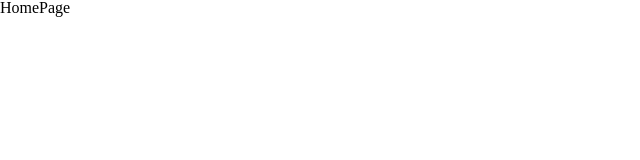
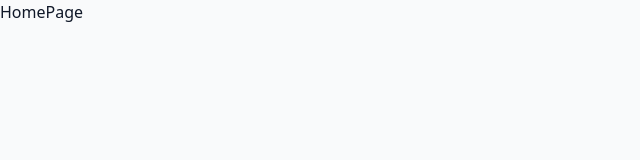
Before and after one commit to IvanLiakhDEV/ai-mentor, a React (Vite) app in the folder Frontend/: page / in a window 1280 px wide. Shown: the top 160 px of the page, without its empty margins (0-640 px from the left). Built offline with nearby package versions, Linux system fonts and the light colour scheme.

Commit message:
feat(theme): setup global variables, functions and styles

```diff
--- a/Frontend/package.json
+++ b/Frontend/package.json
@@ -10,13 +10,18 @@
         "preview": "vite preview"
     },
     "dependencies": {
+        "@fontsource-variable/inter": "^5.2.8",
+        "@hugeicons/core-free-icons": "^4.1.1",
+        "@hugeicons/react": "^1.1.6",
         "@tailwindcss/vite": "^4.2.4",
         "react": "^19.2.4",
         "react-dom": "^19.2.4",
+        "react-icons": "^5.6.0",
         "react-router": "^7.13.1"
     },
     "devDependencies": {
         "@eslint/js": "^9.39.4",
+        "@types/node": "^25.6.0",
         "@types/react": "^19.2.14",
         "@types/react-dom": "^19.2.3",
         "@vitejs/plugin-react": "^6.0.1",
--- /dev/null
+++ b/Frontend/src/assets/style/_functions.scss
@@ -0,0 +1,4 @@
+@use 'sass:math';
+@function toRem($pixel) {
+    @return math.div($pixel, 16) * 1rem;
+}
--- /dev/null
+++ b/Frontend/src/assets/style/_global.scss
@@ -0,0 +1,27 @@
+@use 'variables' as *;
+
+@layer base {
+    input:-webkit-autofill,
+    input:-webkit-autofill:hover,
+    input:-webkit-autofill:focus {
+        -webkit-box-shadow: 0 0 0px 1000px var(--background-surface) inset !important;
+        -webkit-text-fill-color: var(--text-primary) !important;
+    }
+    :root {
+        --background-primary: #{$bg-light-primary};
+        --background-surface: #{$bg-light-surface};
+        --text-primary: #{$text-light-primary};
+        --text-secondary: #{$text-light-secondary};
+        --text-accent: #{$text-accent};
+    }
+    .dark {
+        --background-primary: #{$bg-dark-primary};
+        --background-surface: #{$bg-dark-surface};
+        --text-primary: #{$text-dark-primary};
+        --text-secondary: #{$text-dark-secondary};
+    }
+    body {
+        background-color: var(--background-primary);
+        color: var(--text-primary);
+    }
+}
--- /dev/null
+++ b/Frontend/src/assets/style/_variables.scss
@@ -0,0 +1,27 @@
+@use 'functions' as *;
+//BACKGROUND COLOR DARK THEME
+$bg-dark-primary: #0f172a;
+$bg-dark-surface: #0f172a;
+
+//BACKGROUND COLOR LIGHT THEME
+$bg-light-primary: #f9fafb;
+$bg-light-surface: #ffffff;
+
+//BACKGROUND COLOR FOR CTA (BUTTONS)
+$bg-cta-primary: #5b4ccc;
+
+//TEXT COLOR LIGHT THEME
+$text-light-primary: #101828;
+$text-light-secondary: #5d6d90;
+
+//TEXT COLOR DARK THEME
+$text-dark-primary: #ffffff;
+$text-dark-secondary: #7c96aa;
+
+//ACCENT TEXT COLOR
+$text-accent: #1a5996;
+
+//BORDER RADIUS
+$br-10: toRem(10);
+$br-12: toRem(12);
+$br-14: toRem(14);
--- a/Frontend/tailwind.config.js
+++ b/Frontend/tailwind.config.js
@@ -1,8 +1,23 @@
 /** @type {import('tailwindcss').Config} */
 export default {
     content: ['./src/**/*.{js,jsx,ts,tsx}'],
+    darkMode: 'class',
     theme: {
-        extend: {},
+        extend: {
+            colors: {
+                'bg-primary': 'var(--background-primary)',
+                'bg-surface': 'var(--background-surface)',
+                primary: 'var(--text-primary)',
+                secondary: 'var(--text-secondary)',
+                accent: 'var(--text-accent)',
+                cta: '#5b4ccc',
+            },
+            borderRadius: {
+                10: '0.625rem',
+                12: '0.75rem',
+                14: '0.875rem',
+            },
+        },
     },
     plugins: [],
 };
```
Also changed, not shown: Frontend/jsconfig.json (added, +9 -0 lines), Frontend/src/assets/style/main.scss (+6 -1 lines), 1 other file (tests, documents, lock files or other folders). Lines whose indentation alone changed are shown as unchanged.
